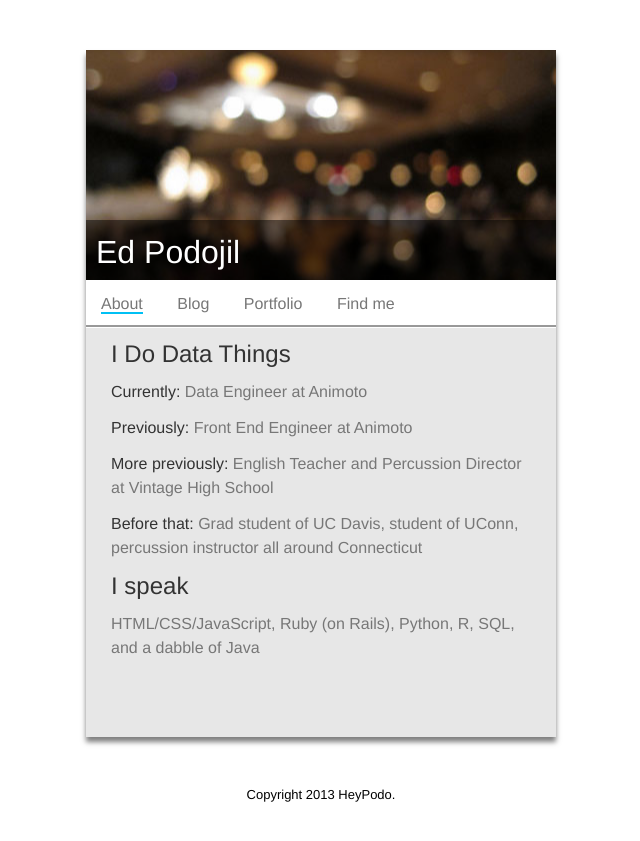
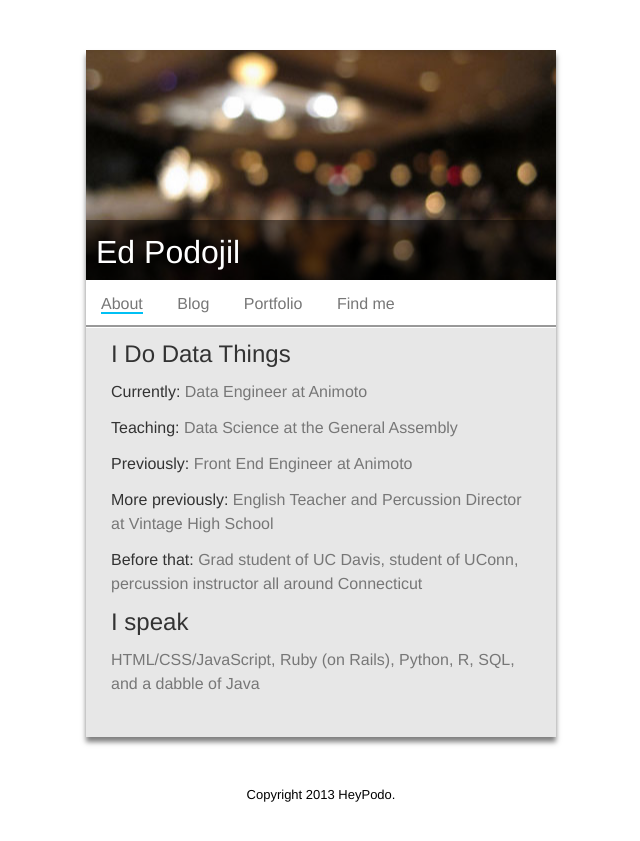
Before and after one commit to podopie/podopie.github.com, a Jekyll site: the page index.html, which Jekyll copies as it is, in a window 1280 px wide. Shown: the top 841 px of the page, without its empty margins (319-959 px from the left). Built offline with Jekyll 4.4.1, drawn with Linux system fonts in a browser that asks for light colours; nearby versions of some CDN libraries.

Commit message:
i do data science guys

```diff
--- a/index.html
+++ b/index.html
@@ -33,6 +33,7 @@
       <article class="about position position3">
         <h2>I Do Data Things</h2>
         <p><strong>Currently:</strong> Data Engineer at Animoto</p>
+        <p><strong>Teaching:</strong> Data Science at the General Assembly</p>
         <p><strong>Previously:</strong> Front End Engineer at Animoto</p>
         <p><strong>More previously:</strong> English Teacher and Percussion Director at Vintage High School</p>
         <p><strong>Before that:</strong> Grad student of UC Davis, student of UConn, percussion instructor all around Connecticut</p>
```
Also changed, not shown: 1 other file.
